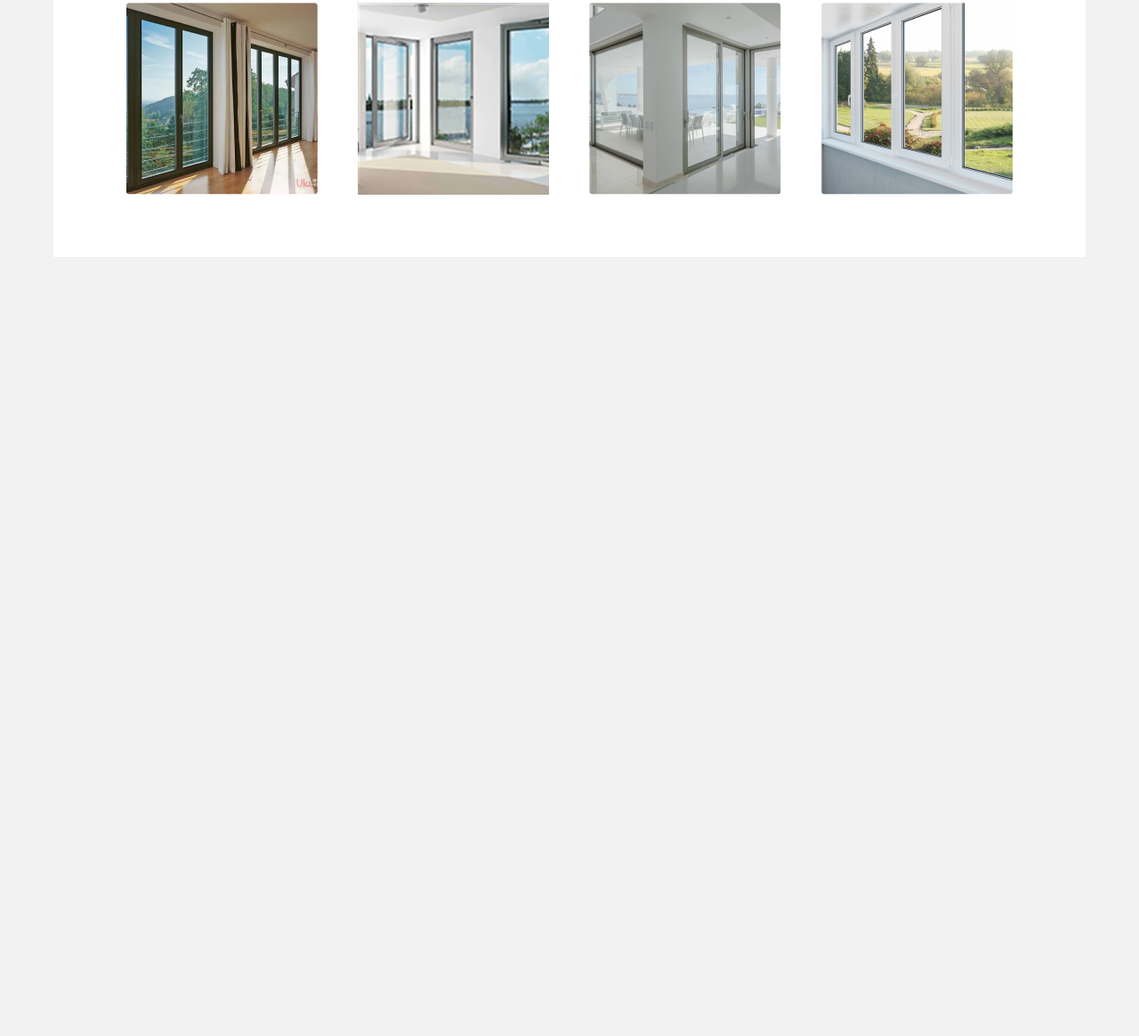
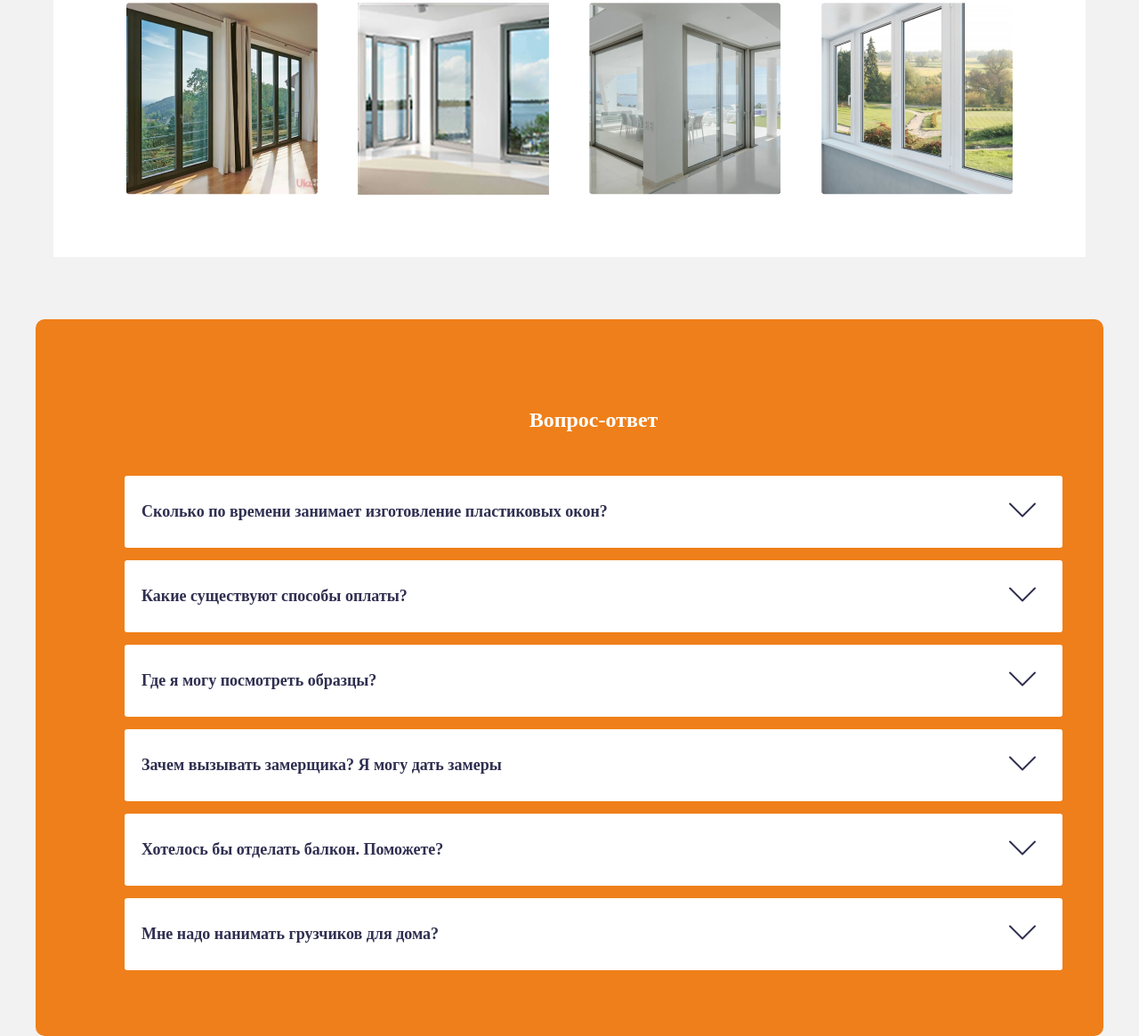
Before and after one commit to ibelorusov/window_house, a plain HTML site: page index.html in a window 1280 px wide. Shown: the part 2749-3914 px from the top of the page at 89% size. Before the commit the page ends 3108 px from the top, so only its background shows below. Drawn offline with Linux system fonts and the light colour scheme.

Commit message:
Свёрстан раздел question

```diff
--- /dev/null
+++ b/css/question.css
@@ -0,0 +1,53 @@
+.container_question-content {
+  background-color: #EF7F1A;
+  width: 100%;
+  border-radius: 10px;
+  max-width: 1211px;
+  margin: 0 auto;
+}
+.question-block {
+  padding: 100px 46px 60px 100px;
+}
+.question__block__title {
+text-align: center;
+color: white;
+margin-bottom: 49px;
+font-size: 24px;
+font-style: normal;
+font-weight: 700;
+line-height: normal;
+}
+.question-list__item {
+background-color: white;
+
+padding: 30px 0 30px 19px;
+cursor: pointer;
+margin-bottom: 14px;
+border-radius: 3px;
+}
+.question__list_item__marker {
+  position: relative;
+  list-style: none;
+  font-size: 18px;
+  line-height: 21px;
+  color: #2f2f51;
+  font-weight: bold;
+}
+.question__item__marker_answer {
+  color: black;
+  font-size: 16px;
+  margin-top: 15px;
+}
+details[open] summary:before {
+  content: url(../img/question/Vector\ open.svg);
+  position: absolute;
+  right: 30px;
+}
+details summary::before {
+  content: url(../img/question/Vector\ close.svg);
+  position:absolute;
+  right: 30px;
+}
+summary:hover {
+  color:#ef7f04;
+}
--- a/index.html
+++ b/index.html
@@ -12,6 +12,7 @@
   <link rel="stylesheet" href="./css/about.css">
   <link rel="stylesheet" href="./css/master.css">
   <link rel="stylesheet" href="./css/portfolio.css">
+  <link rel="stylesheet" href="./css/question.css">
   <link href="https://fonts.googleapis.com/css2?family=Roboto&display=swap" rel="stylesheet">
   <title>Окна Хаус</title>
 </head>
@@ -278,6 +279,47 @@
           </div>
         </section>
     </section>
+
+    <section class="container_question-content">
+      <div class="question-block">
+          <h2 class="question__block__title">
+              Вопрос-ответ
+          </h2>
+          <div class="question-list">
+              <details class="question-list__item">
+                  <summary class="question__list_item__marker">Сколько по времени занимает изготовление пластиковых окон?
+                  </summary>
+                  <p class="question__item__marker_answer">
+                  В среднем от 7-14 дней. </p>
+              </details>
+              <details class="question-list__item">
+                  <summary class="question__list_item__marker">Какие существуют способы оплаты?</summary>
+                  <p class="question__item__marker_answer">
+                  Наличные платежи, Безналичная оплата, платежи с использованием электронных денежных средств. </p>
+              </details>
+              <details class="question-list__item">
+                  <summary class="question__list_item__marker">Где я могу посмотреть образцы?</summary>
+                  <p class="question__item__marker_answer">
+                  окна-хауз.рф </p>
+              </details>
+              <details class="question-list__item">
+                  <summary class="question__list_item__marker">Зачем вызывать замерщика? Я могу дать замеры</summary>
+                  <p class="question__item__marker_answer"> Ок </p>
+              </details>
+              <details class="question-list__item">
+                  <summary class="question__list_item__marker">Хотелось бы отделать балкон. Поможете?</summary>
+                  <p class="question__item__marker_answer">
+                  Да, данная услуга размещена у нас в соответствующет отделе сайта. </p>
+              </details>
+              <details class="question-list__item">
+                  <summary class="question__list_item__marker">Мне надо нанимать грузчиков для дома?</summary>
+                  <p class="question__item__marker_answer">
+                  Нет, команда мастеров все сами аккуратно доставят и внесут.</p>
+              </details>
+         </div>
+      </div>
+  </section>
+
   </div>
 </div>
 
```
Also changed, not shown: img/question/Vector close.svg (added), img/question/Vector open.svg (added).
